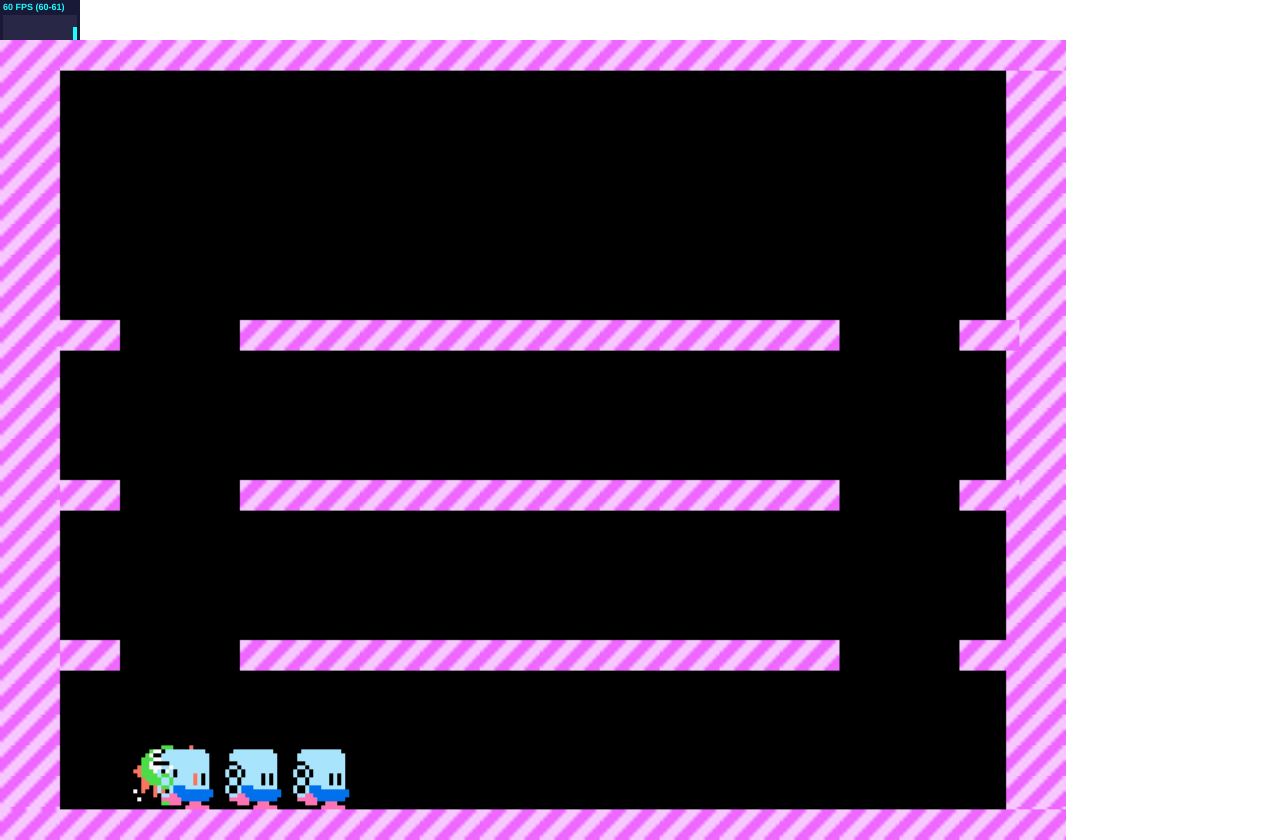
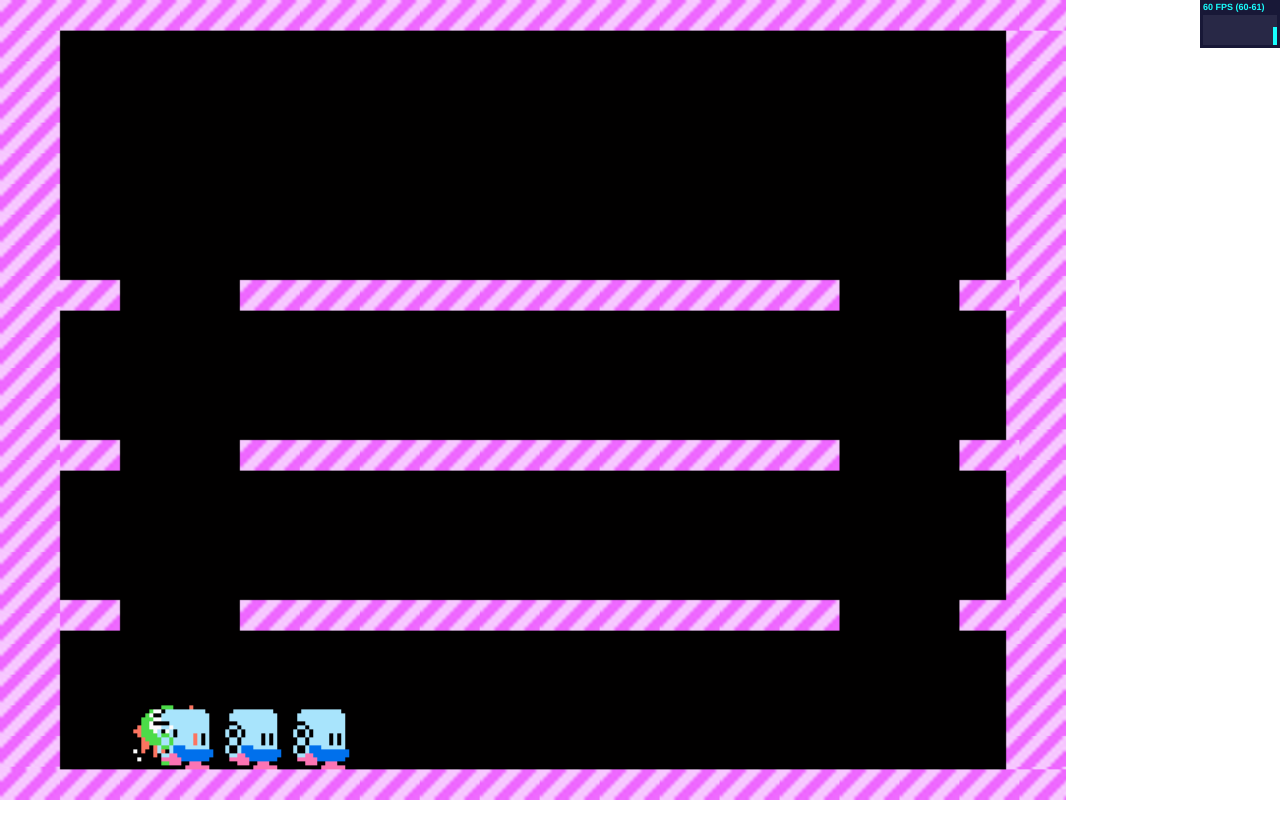
Before and after one commit to jodonnell/bubble_bobble, a plain HTML site: page index.html in a window 1280 px wide. After the commit the page ends 800 px from the top, so only its background shows below. Drawn offline with Linux system fonts and the light colour scheme.

Commit message:
moved fps counter to top right

```diff
--- a/game_init.js
+++ b/game_init.js
@@ -15,7 +15,7 @@ var GameInit = Class.extend({
         var canvas = '<canvas id="gameCanvas" width="' + this.width + '" height="' + this.height + '"></canvas>';
         $('body').append(canvas);
         $("#gameCanvas").css('position', 'absolute');
-        $("#gameCanvas").css('top', '40px');
+        $("#gameCanvas").css('top', '0px');
         $("#gameCanvas").css('left', '0px');
         $("#gameCanvas").css('width', '1066px');
         $("#gameCanvas").css('height', '800px');
--- a/index.html
+++ b/index.html
@@ -31,8 +31,9 @@ stats.setMode(0); // 0: fps, 1: ms
 
 // Align top-left
 stats.domElement.style.position = 'absolute';
-stats.domElement.style.left = '0px';
+stats.domElement.style.right = '0px';
 stats.domElement.style.top = '0px';
+stats.domElement.style.float = 'right';
 
 document.body.appendChild( stats.domElement );
 
```
